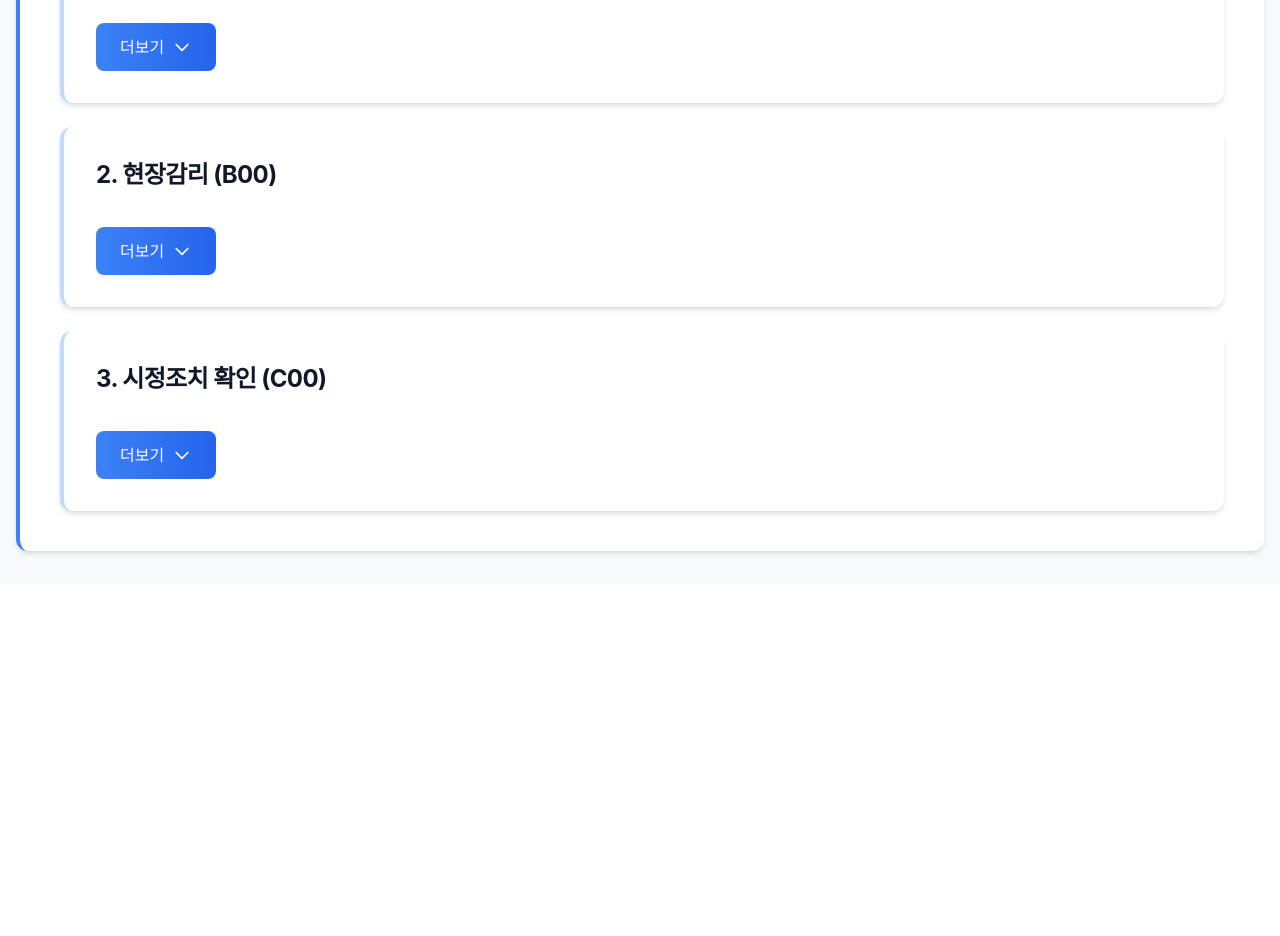
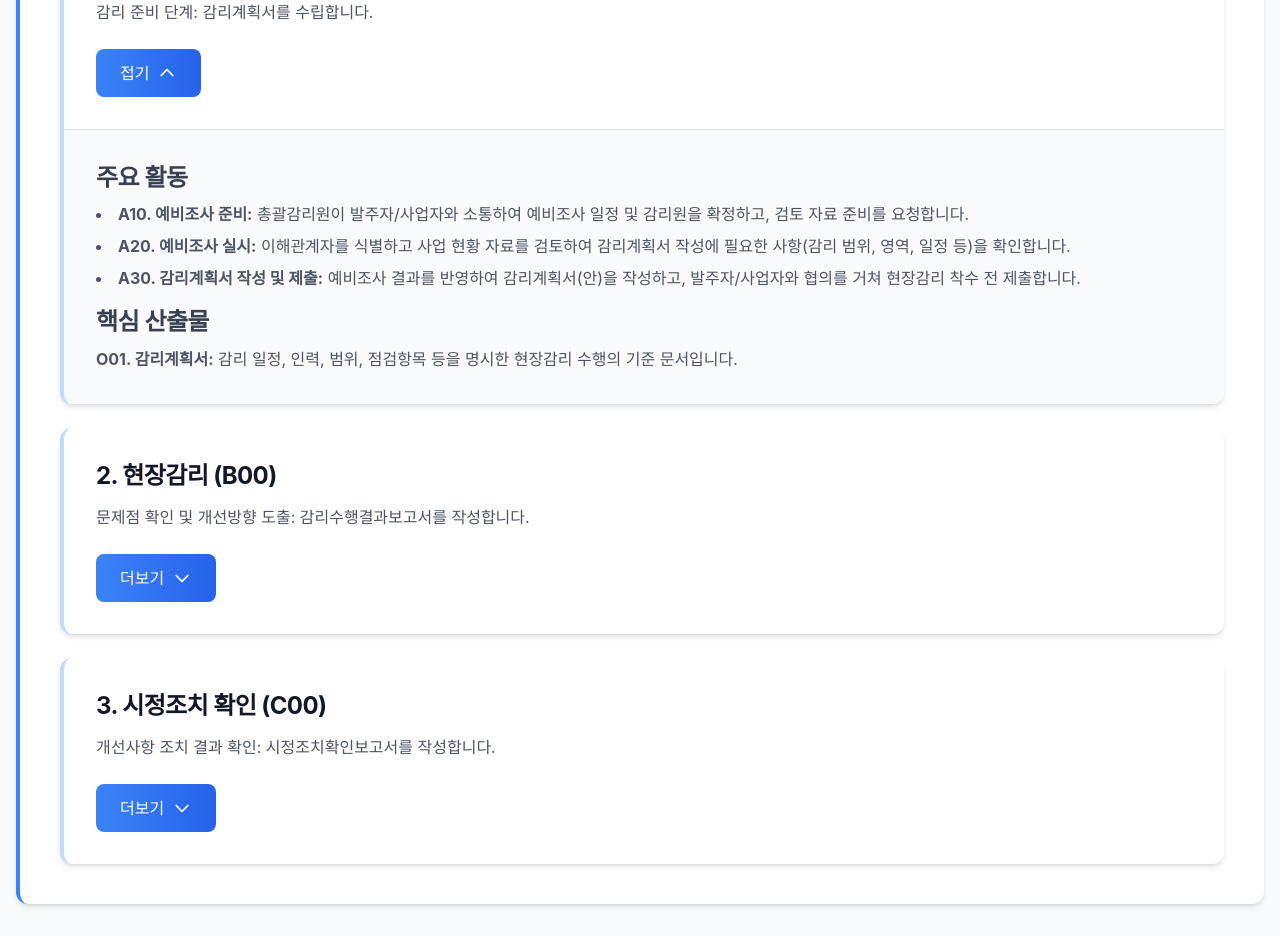
Before and after one commit to jeonck/it-audit-guide, a React (Vite) app: page / in a window 1280 px wide. Shown: the part 680-1616 px from the top of the page. Before the commit the page ends 1263 px from the top, so only its background shows below. Built offline with nearby package versions, Linux system fonts and the light colour scheme.

Commit message:
fix: Resolve build errors - Rename 'subtitle' prop to 'summary' in AuditProcess component - Add 'defaultOpen' prop to ExpandableCard component

```diff
--- a/src/components/ExpandableCard.tsx
+++ b/src/components/ExpandableCard.tsx
@@ -6,10 +6,11 @@ interface ExpandableCardProps {
   children: React.ReactNode;
   icon?: string;
   accentColor?: 'blue' | 'purple' | 'green' | 'orange';
+  defaultOpen?: boolean;
 }
 
-const ExpandableCard = ({ title, summary, children, icon, accentColor = 'blue' }: ExpandableCardProps) => {
-  const [isExpanded, setIsExpanded] = useState(false);
+const ExpandableCard = ({ title, summary, children, icon, accentColor = 'blue', defaultOpen = false }: ExpandableCardProps) => {
+  const [isExpanded, setIsExpanded] = useState(defaultOpen);
 
   const accentColors = {
     blue: 'from-blue-500 to-blue-600',
--- a/src/pages/guide/AuditProcess.tsx
+++ b/src/pages/guide/AuditProcess.tsx
@@ -14,7 +14,7 @@ const AuditProcess = () => {
       <div className="space-y-6">
         <ExpandableCard
           title="1. 예비조사 (A00)"
-          subtitle="감리 준비 단계: 감리계획서를 수립합니다."
+          summary="감리 준비 단계: 감리계획서를 수립합니다."
           defaultOpen={true}
         >
           <div className="space-y-4">
@@ -35,7 +35,7 @@ const AuditProcess = () => {
 
         <ExpandableCard
           title="2. 현장감리 (B00)"
-          subtitle="문제점 확인 및 개선방향 도출: 감리수행결과보고서를 작성합니다."
+          summary="문제점 확인 및 개선방향 도출: 감리수행결과보고서를 작성합니다."
         >
           <div className="space-y-4">
             <div>
@@ -58,7 +58,7 @@ const AuditProcess = () => {
 
         <ExpandableCard
           title="3. 시정조치 확인 (C00)"
-          subtitle="개선사항 조치 결과 확인: 시정조치확인보고서를 작성합니다."
+          summary="개선사항 조치 결과 확인: 시정조치확인보고서를 작성합니다."
         >
           <div className="space-y-4">
             <div>
```
